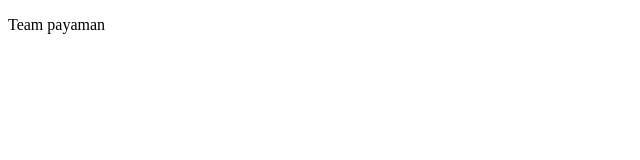
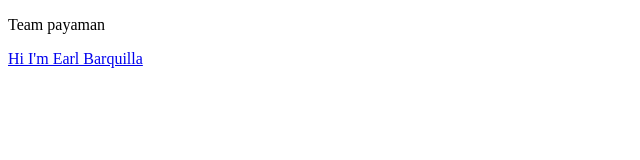
Before and after one commit to WebMaker-07/batch-wd44.github.io, a plain HTML site: page index.html in a window 1280 px wide. Shown: the whole page, without its empty margins (0-640 px from the left). Drawn offline with Linux system fonts and the light colour scheme.

Commit message:
added text earl

```diff
--- a/index.html
+++ b/index.html
@@ -8,5 +8,7 @@
 </head>
 <body>
     <p>Team payaman</p>
+
+    <p><a href="#">Hi I'm Earl Barquilla</a></p>
 </body>
 </html>
```
